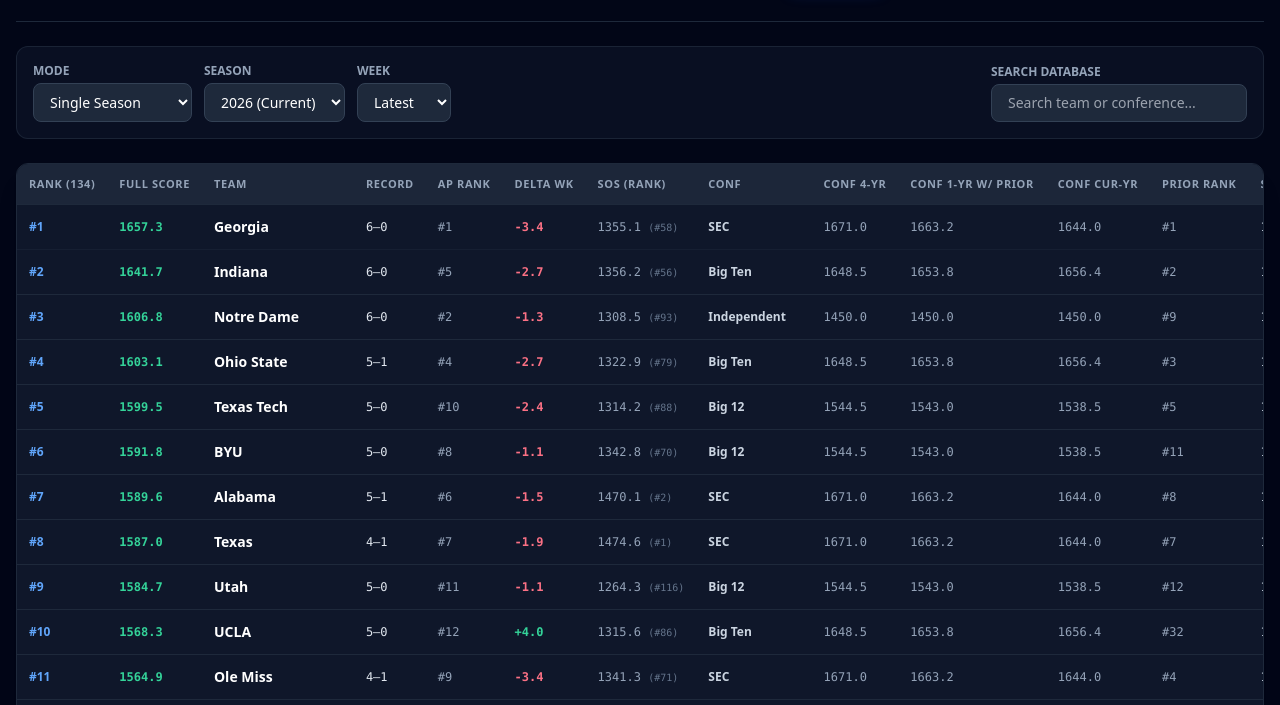
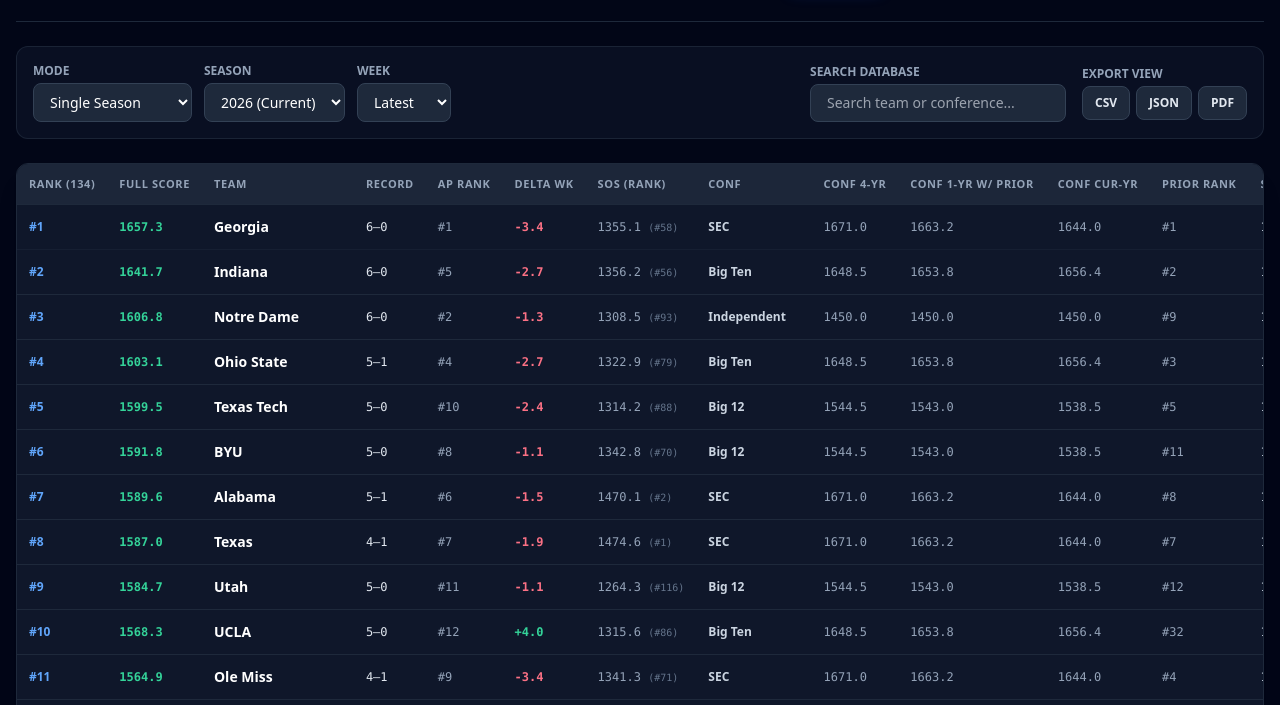
Before and after one commit to jandrewanderson/cfb-rankings, a plain HTML site: page index.html in a window 1280 px wide. Shown: the part 95-800 px from the top of the page. Drawn offline with nearby package versions, Linux system fonts and the light colour scheme.

Commit message:
Add dynamic export functionality across tables and documentation

```diff
--- a/index.html
+++ b/index.html
@@ -5,6 +5,9 @@
   <meta name="viewport" content="width=device-width, initial-scale=1.0">
   <title>College Football Power Rankings & Elo Model</title>
   <script src="https://cdn.tailwindcss.com"></script>
+  <!-- Export Libraries via CDN -->
+  <script src="https://cdn.jsdelivr.net/npm/xlsx@0.18.5/dist/xlsx.full.min.js"></script>
+  <script src="https://cdnjs.cloudflare.com/ajax/libs/html2pdf.js/0.10.1/html2pdf.bundle.min.js"></script>
 </head>
 <body class="bg-slate-950 text-slate-100 min-h-screen">
   <div class="max-w-[1600px] mx-auto px-4 py-8">
@@ -56,9 +59,21 @@
           </select>
         </div>
       </div>
-      <div>
-        <label class="block text-xs uppercase font-bold text-slate-400 mb-1">Search Database</label>
-        <input type="text" id="searchInput" oninput="renderCurrentTable()" placeholder="Search team or conference..." class="bg-slate-800 border border-slate-700 text-white text-sm rounded-lg px-4 py-2 outline-none focus:border-blue-500 w-64">
+
+      <!-- Search & Export Controls -->
+      <div class="flex flex-wrap items-center gap-4">
+        <div>
+          <label class="block text-xs uppercase font-bold text-slate-400 mb-1">Search Database</label>
+          <input type="text" id="searchInput" oninput="renderCurrentTable()" placeholder="Search team or conference..." class="bg-slate-800 border border-slate-700 text-white text-sm rounded-lg px-4 py-2 outline-none focus:border-blue-500 w-64">
+        </div>
+        <div>
+          <label class="block text-xs uppercase font-bold text-slate-400 mb-1">Export View</label>
+          <div class="flex gap-1.5">
+            <button onclick="exportCurrentTable('csv')" class="bg-slate-800 hover:bg-slate-700 border border-slate-700 text-slate-200 text-xs font-semibold px-3 py-2 rounded-lg transition-colors">CSV</button>
+            <button onclick="exportCurrentTable('json')" class="bg-slate-800 hover:bg-slate-700 border border-slate-700 text-slate-200 text-xs font-semibold px-3 py-2 rounded-lg transition-colors">JSON</button>
+            <button onclick="exportCurrentTable('pdf')" class="bg-slate-800 hover:bg-slate-700 border border-slate-700 text-slate-200 text-xs font-semibold px-3 py-2 rounded-lg transition-colors">PDF</button>
+          </div>
+        </div>
       </div>
     </div>
 
--- a/script.js
+++ b/script.js
@@ -304,4 +304,61 @@
   `).join('');
 }
 
+// --- CLIENT-SIDE EXPORT ENGINE ---
+
+function exportCurrentTable(format) {
+    let activeData = currentDataset;
+    let exportName = "cfb_rankings_latest";
+
+    if (currentTab === 'conferences') {
+        activeData = conferenceDataset;
+        exportName = "cfb_conferences_rankings";
+    } else if (currentTab === 'venues') {
+        activeData = currentDataset.filter(d => d.venue_rank !== undefined);
+        exportName = "cfb_venue_intelligence";
+    } else {
+        const isMulti = document.getElementById('modeSelect').value === 'multi';
+        if (isMulti) {
+            const range = document.getElementById('rangeSelect').value;
+            exportName = `cfb_multiyear_${range}`;
+        } else {
+            const yr = document.getElementById('seasonSelect').value;
+            const wkVal = document.getElementById('weekSelect').value;
+            exportName = `cfb_rankings_${yr}_${wkVal}`;
+        }
+    }
+
+    if (!activeData || activeData.length === 0) {
+        alert("No active dataset loaded to export.");
+        return;
+    }
+
+    if (format === 'json') {
+        const dataStr = "data:text/json;charset=utf-8," + encodeURIComponent(JSON.stringify(activeData, null, 2));
+        const downloadAnchor = document.createElement('a');
+        downloadAnchor.setAttribute("href", dataStr);
+        downloadAnchor.setAttribute("download", `${exportName}.json`);
+        document.body.appendChild(downloadAnchor);
+        downloadAnchor.click();
+        downloadAnchor.remove();
+    }
+    else if (format === 'csv') {
+        const worksheet = XLSX.utils.json_to_sheet(activeData);
+        const workbook = XLSX.utils.book_new();
+        XLSX.utils.book_append_sheet(workbook, worksheet, "Export");
+        XLSX.writeFile(workbook, `${exportName}.csv`);
+    }
+    else if (format === 'pdf') {
+        const element = document.getElementById("tableContainer");
+        const opt = {
+            margin:       0.5,
+            filename:     `${exportName}.pdf`,
+            image:        { type: 'jpeg', quality: 0.98 },
+            html2canvas:  { scale: 2 },
+            jsPDF:        { unit: 'in', format: 'letter', orientation: 'landscape' }
+        };
+        html2pdf().from(element).set(opt).save();
+    }
+}
+
 init();
```
Also changed, not shown: docs.html (+42 -4 lines).
